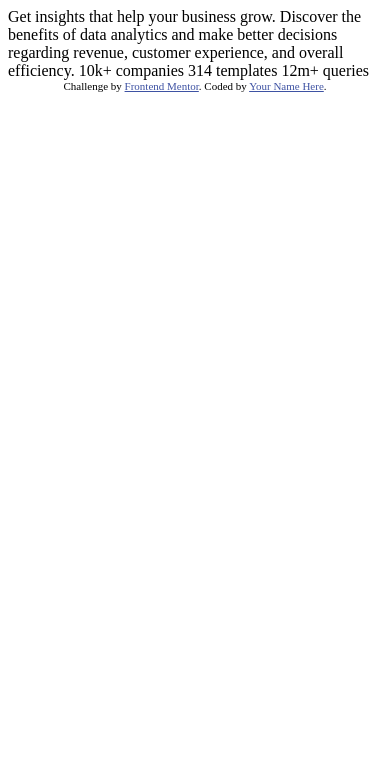
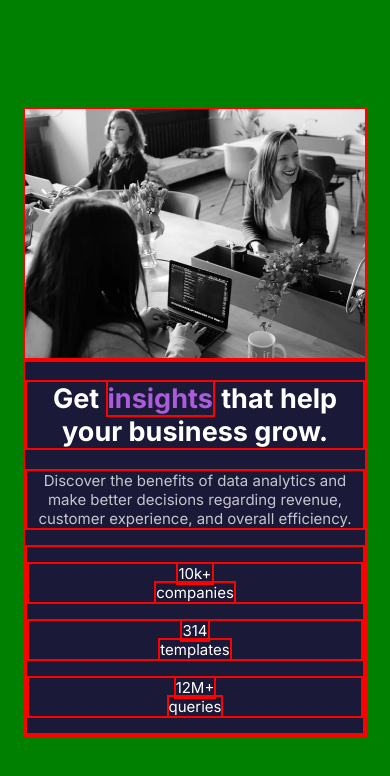
Before and after one commit to OneAlpacaMore/StatsPreviewCardComponentChallenge, a plain HTML site: page index.html in a window 390 px wide. Drawn offline with Linux system fonts and the light colour scheme.

Commit message:
basic html; - css structure done for mobile/web

```diff
--- a/index.html
+++ b/index.html
@@ -1,33 +1,34 @@
 <!DOCTYPE html>
 <html lang="en">
+
 <head>
   <meta charset="UTF-8">
-  <meta name="viewport" content="width=device-width, initial-scale=1.0"> <!-- displays site properly based on user's device -->
+  <meta name="viewport" content="width=device-width, initial-scale=1.0">
+  <!-- displays site properly based on user's device -->
+  <link rel="icon" type="image/png" sizes="32x32" href="./images/favicon-32x32.png">
+  <link rel="stylesheet" href="./styles.css">
+  <title>Frontend Mentor | Stats preview card component</title>
+</head>
 
-  <link rel="icon" type="image/png" sizes="32x32" href="./images/favicon-32x32.png">
+<body>
+  <main>
+    <div id="main-container">
+      <img src="./images/image-header-mobile.jpg"
+        alt="Image of three women working in a office, two of them using a laptop">
+      <div id="text-container">
+        <h1>Get <span id="colored-word">insights</span> that help your business grow.</h1>
+        <p id="main-paragraph" class="inter">Discover the benefits of data analytics and make better decisions
+          regarding revenue,
+          customer
+          experience, and overall efficiency.</p>
+        <div id="stats-container">
+          <p><span class="stat-number">10k+</span><br><span class="stat-description">companies</span></p>
+          <p><span class="stat-number">314</span><br><span class="stat-description">templates</span></p>
+          <p><span class="stat-number">12M+</span><br><span class="stat-description">queries</span> </p>
+        </div>
+      </div>
+    </div>
+  </main>
+</body>
 
-  <title>Frontend Mentor | Stats preview card component</title>
-
-  <!-- Feel free to remove these styles or customise in your own stylesheet 👍 -->
-  <style>
-    .attribution { font-size: 11px; text-align: center; }
-    .attribution a { color: hsl(228, 45%, 44%); }
-  </style>
-</head>
-<body>
-
-  Get insights that help your business grow.
-
-  Discover the benefits of data analytics and make better decisions regarding revenue, customer
-  experience, and overall efficiency.
-
-  10k+ companies
-  314 templates
-  12m+ queries
-
-  <div class="attribution">
-    Challenge by <a href="https://www.frontendmentor.io?ref=challenge" target="_blank">Frontend Mentor</a>.
-    Coded by <a href="#">Your Name Here</a>.
-  </div>
-</body>
 </html>
--- /dev/null
+++ b/styles.css
@@ -0,0 +1,69 @@
+@import url('https://fonts.googleapis.com/css2?family=Inter:wght@400;700&family=Lexend+Deca:wght@100;200;300;400&display=swap');
+
+
+:root {
+/* PRIMARY COLORS */
+--VeryDarkBlue: hsl(233, 47%, 7%); /*main background*/
+--DarkDesaturatedBlue: hsl(244, 38%, 16%); /*card background*/
+--SoftViolet: hsl(277, 64%, 61%); /*accent*/
+/* NEUTRAL COLORS */
+--White: hsl(0, 0%, 100%); /*main heading, stats*/
+--SlightlyTransparentWhite: hsla(0, 0%, 100%, 0.75); /*main paragraph*/
+--SlightlyTransparentWhite2: hsla(0, 0%, 100%, 0.6); /*stat headings*/
+
+}
+
+*, *:before, *:after {
+    box-sizing: border-box;
+  }
+
+  body {
+    font-size: 15px;
+    color: var(--White);
+    font-family: 'Inter';
+    background-color: green;
+    margin: 0;
+    height: 100vh;
+    display: flex;
+    justify-content: center;
+    align-items: center;
+  }
+
+  #main-container {
+    max-width: 88vw;
+    max-height: auto;
+    background-color: var(--DarkDesaturatedBlue);
+    display: flex;
+    flex-direction: column;
+  }
+
+  #main-container * {
+    border: 2px solid red;
+  }
+
+  #text-container {
+    text-align: center;
+  }
+  h1 {
+    font-size: 27px;
+  }
+  #colored-word {
+    color: var(--SoftViolet);
+  }
+  #main-paragraph {
+    color: var(--SlightlyTransparentWhite);
+  }
+
+  @media screen and (min-width: 1024px) {
+
+    #main-container {
+     flex-direction: row-reverse;
+     max-width: 75vw;
+     max-height: 50vh;
+   }
+   #main-container img {
+     content: url(./images/image-header-desktop.jpg);
+    }
+    #text-container {
+      text-align: left;
+    }
```
Also changed, not shown: 1 other file.
